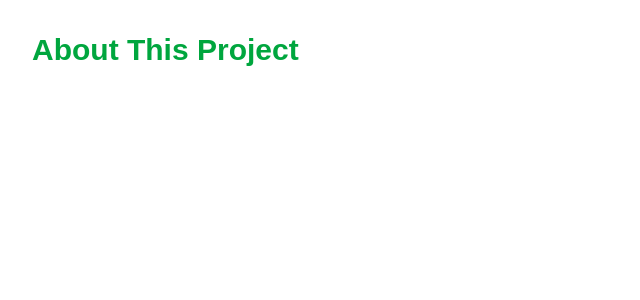
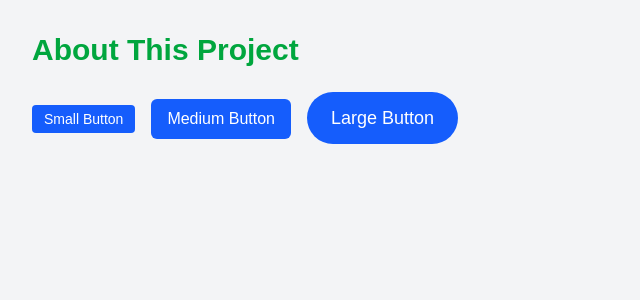
Before and after one commit to assumaqn/alx-project-0x02-setup, a Next.js app: page /about in a window 1280 px wide. Shown: the top 300 px of the page, without its empty margins (0-640 px from the left). Built offline with nearby package versions, Linux system fonts and the light colour scheme.

Commit message:
Add reusable Button component and use it on About page

```diff
--- /dev/null
+++ b/components/common/Button.tsx
@@ -0,0 +1,24 @@
+import { ButtonProps } from '@/interfaces'
+import clsx from 'clsx'
+
+const sizeClasses = {
+  small: 'px-3 py-1 text-sm',
+  medium: 'px-4 py-2 text-base',
+  large: 'px-6 py-3 text-lg',
+}
+
+const Button = ({ label, size, shape }: ButtonProps) => {
+  return (
+    <button
+      className={clsx(
+        'bg-blue-600 text-white font-medium hover:bg-blue-700',
+        sizeClasses[size],
+        shape
+      )}
+    >
+      {label}
+    </button>
+  )
+}
+
+export default Button
--- a/interfaces/index.ts
+++ b/interfaces/index.ts
@@ -6,3 +6,8 @@
   title: string
   content: string
 }
+export interface ButtonProps {
+  label: string
+  size: 'small' | 'medium' | 'large'
+  shape: 'rounded-sm' | 'rounded-md' | 'rounded-full'
+}
--- a/pages/about.tsx
+++ b/pages/about.tsx
@@ -1,7 +1,15 @@
+import Button from '@/components/common/Button'
+
 export default function AboutPage() {
   return (
-    <main className="p-8">
-      <h1 className="text-3xl font-bold text-green-600">About This Project</h1>
+    <main className="p-8 bg-gray-100 min-h-screen">
+      <h1 className="text-3xl font-bold text-green-600 mb-6">About This Project</h1>
+
+      <div className="space-x-4">
+        <Button label="Small Button" size="small" shape="rounded-sm" />
+        <Button label="Medium Button" size="medium" shape="rounded-md" />
+        <Button label="Large Button" size="large" shape="rounded-full" />
+      </div>
     </main>
   )
 }
```
